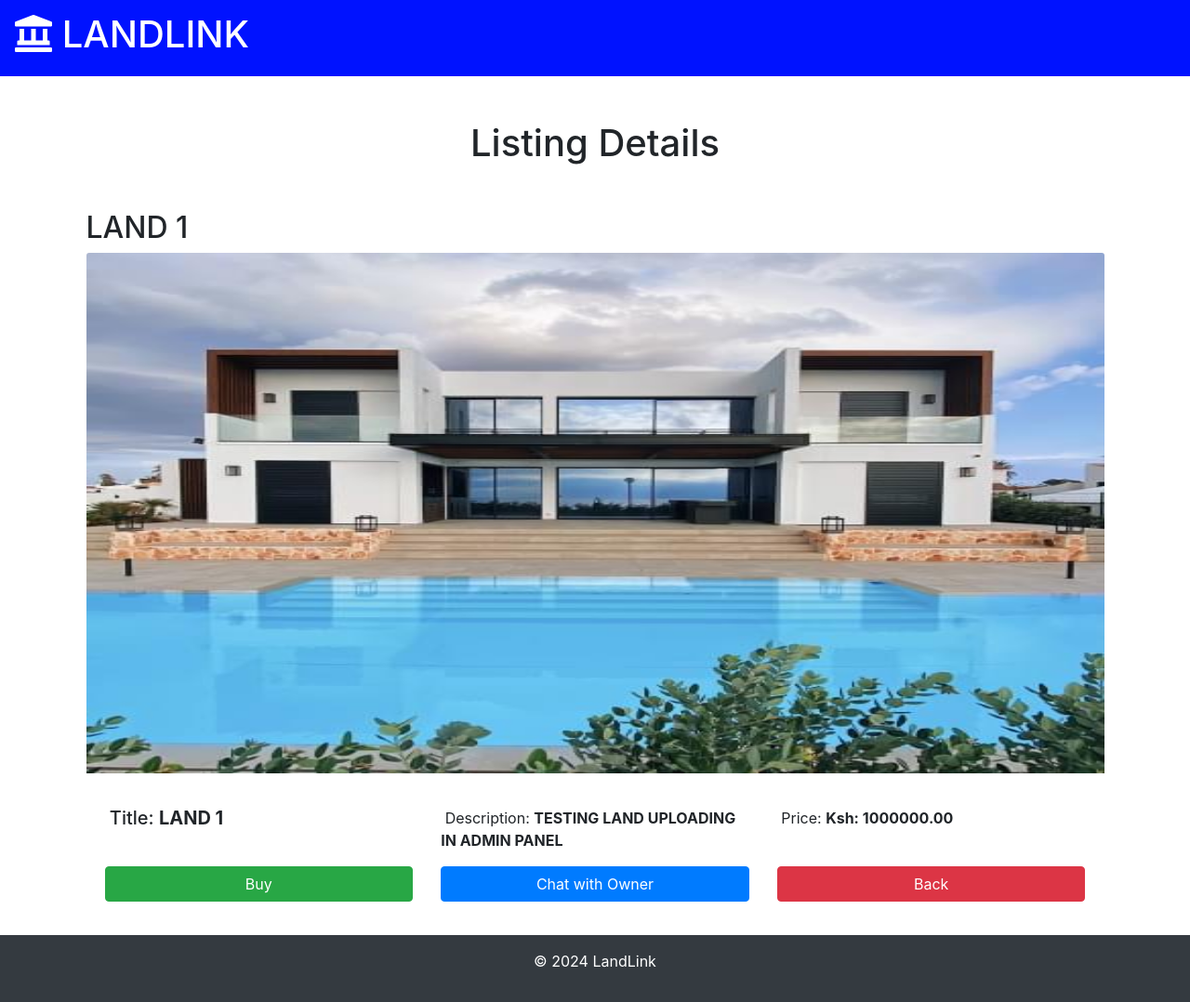
After one commit to peter-sigma/portfolio, a Django app: page /buyer/listing/1/ in a window 1280 px wide. The commit adds this page. Shown: the whole page at 93% size. Run offline with Django 5.2, Linux system fonts and the light colour scheme; data comes from the database, SQL or seed files in the repository; some libraries are stand-ins or nearby versions.

Commit message:
added view_details in listings

```diff
--- a/landlink/buyer/templates/buyer/land_by_location.html
+++ b/landlink/buyer/templates/buyer/land_by_location.html
@@ -18,7 +18,7 @@
 {% endblock %}
 
 {% block content %}
-<div class="container" style="width: 90%;">
+<div class="container-fluid" style="width: 90%;">
     <h1 class="mt-5 text-center">{{ location.name }}</h1>
 
     <div class="mt-5">
@@ -31,7 +31,7 @@
                         <div class="card-body d-flex flex-column">
                             <h5 class="card-title">{{ listing.title }}</h5>
                             <p class="card-text">${{ listing.price }}</p>
-                            <a href="#" class="btn btn-primary mt-auto">View Details</a>
+                            <a href="{% url 'view_listing_details' listing.id %}" class="btn btn-primary mt-auto">View Details</a>
                         </div>
                     </div>
                 </div>
--- /dev/null
+++ b/landlink/buyer/templates/buyer/view_details.html
@@ -0,0 +1,44 @@
+{% extends 'static_pages/base.html' %}
+
+{% block title %}
+    Listing Details - LandLink
+{% endblock %}
+
+{% block extra_css %}
+<!-- Load Font Awesome from CDN if it's not already included in your base template -->
+<link rel="stylesheet" href="https://cdnjs.cloudflare.com/ajax/libs/font-awesome/6.0.0-beta3/css/all.min.css">
+{% endblock %}
+
+{% block content %}
+<div class="container-fluid" style="width: 90%;">
+    <h1 class="mt-5 text-center">Listing Details</h1>
+
+    <div class="mt-5">
+        <h2>{{ listing.title }}</h2>
+        <div>
+            <img src="{{ listing.image.url }}" class="card-img-top" alt="{{ listing.title }}" style="height: 70vh; width: 100%;">
+            <div class="row card-body mt-3">
+                <div class="col-lg-4 col-md-6 col-sm-12 mb-3">
+                    <h5 class="card-title"><i class="fas"></i> Title: <strong>{{ listing.title }}</strong></h5>
+                </div>
+                <div class="col-lg-4 col-md-6 col-sm-12 mb-3">
+                    <p class="card-text"><i class="fas"></i> Description: <strong>{{ listing.description }}</strong></p>
+                </div>
+                <div class="col-lg-4 col-md-6 col-sm-12 mb-3">
+                    <p class="card-text"><i class="fas"></i> Price: <strong>Ksh: {{ listing.price }}</strong></p>
+                </div>
+                <div class="col-lg-4 col-md-6 col-sm-12 mb-3">
+                    <button class="btn btn-success w-100">Buy</button>
+                </div>
+                <div class="col-lg-4 col-md-6 col-sm-12 mb-3">
+                    <button class="btn btn-primary w-100">Chat with Owner</button>
+                </div>
+                <div class="col-lg-4 col-md-6 col-sm-12 mb-3">
+                    <button class="btn btn-danger w-100">Back</button>
+                </div>
+            </div>
+        </div>
+    </div>
+</div>
+
+{% endblock %}
--- a/landlink/buyer/urls.py
+++ b/landlink/buyer/urls.py
@@ -5,4 +5,5 @@ from . import views
 urlpatterns = [
     path('dashboard/', views.dashboard, name='dashboard'),
     path('location/<int:location_id>/', views.land_by_location, name='land_by_location'),
+    path('listing/<int:listing_id>/', views.view_listing_details, name='view_listing_details'),
 ]
--- a/landlink/buyer/views.py
+++ b/landlink/buyer/views.py
@@ -1,7 +1,8 @@
-from django.shortcuts import render
+from django.shortcuts import render, get_object_or_404
 
 # Create your views here.
 from seller.models import Location, LandListing
+
 
 def dashboard(request):
     locations = Location.objects.all()
@@ -12,3 +13,10 @@ def land_by_location(request, location_id):
     location = Location.objects.get(id=location_id)
     listings = LandListing.objects.filter(location=location)
     return render(request, 'buyer/land_by_location.html', {'location': location, 'listings': listings})
+
+
+def view_listing_details(request, listing_id):
+    listing = get_object_or_404(LandListing, pk=listing_id)
+
+    # Render the view_details.html template with the listing object
+    return render(request, 'buyer/view_details.html', {'listing': listing})
--- a/landlink/static_pages/static/static_pages/styles.css
+++ b/landlink/static_pages/static/static_pages/styles.css
@@ -8,6 +8,9 @@
 .bg-blue {
     background-color: rgba(0, 0, 255, 0.856) !important;
     color: rgb(5, 106, 201);
+}
+.card:hover {
+    box-shadow: 0 4px 8px rgba(37, 1, 243);
 }
 .dropdown-menu:hover {
     background-color: rgb(105, 192, 221) !important;
```
Also changed, not shown: landlink/buyer/templates/buyer/dashboard.html (+11 -2 lines), landlink/seller/views.py (line endings or trailing spaces).
